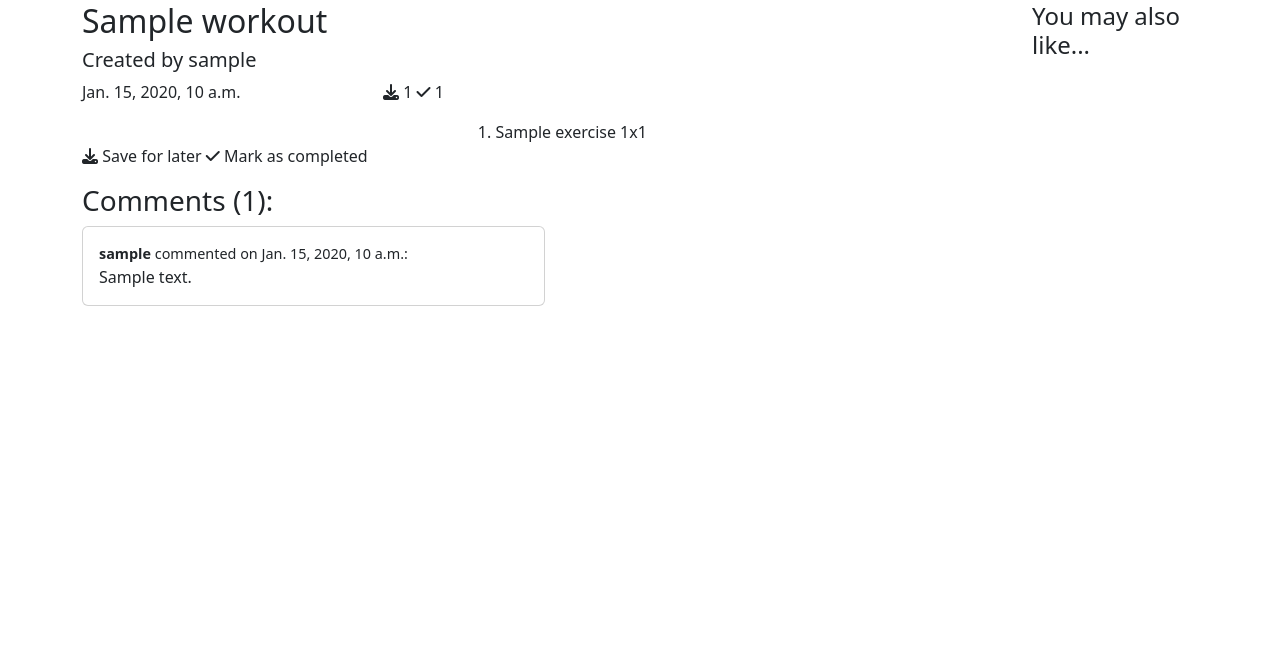
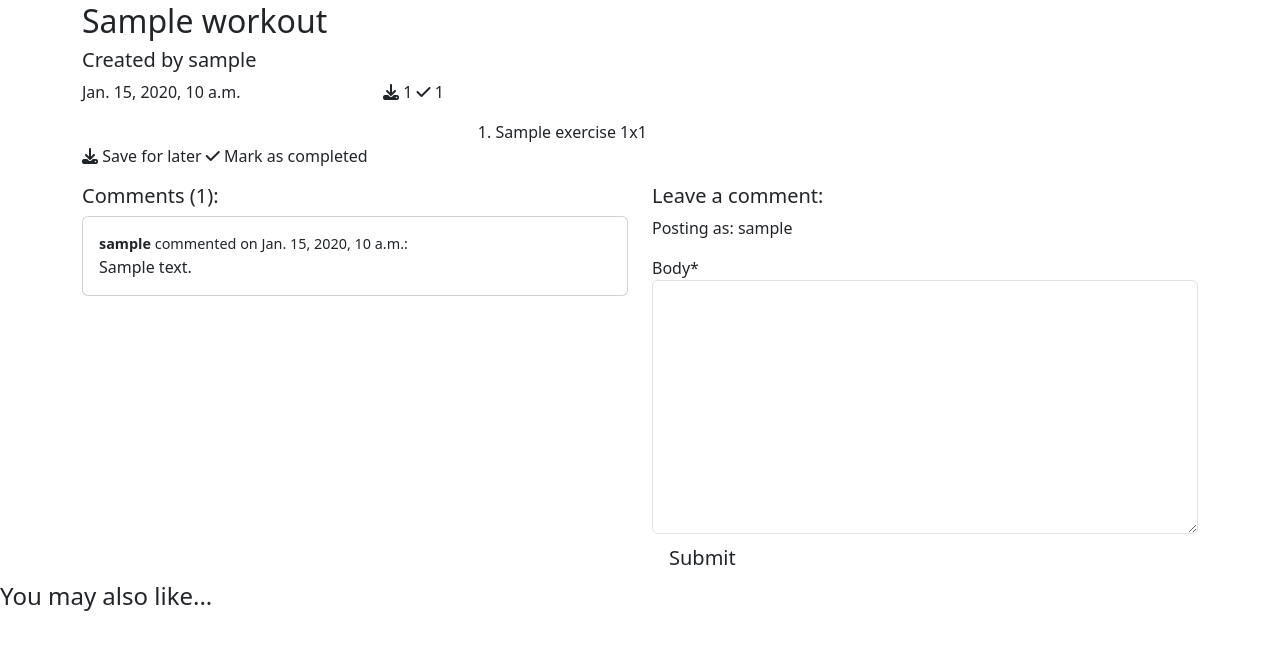
Before and after one commit to mariacjones1/build-fitness, a Django app: a page that uses templates/workout_detail.html in a window 1280 px wide. Shown: the part 114-774 px from the top of the page. Run offline with Django 3.2, Linux system fonts and the light colour scheme; a user stored in the database is signed in; tables that the repository leaves empty hold one stand-in row (values such as "Sample post"); some libraries are stand-ins or nearby versions.

Commit message:
Add commenting functionality

```diff
--- /dev/null
+++ b/planner/forms.py
@@ -0,0 +1,8 @@
+from .models import Comment
+from django import forms
+
+
+class CommentForm(forms.ModelForm):
+    class Meta:
+        model = Comment
+        fields = ('body',)
--- a/planner/views.py
+++ b/planner/views.py
@@ -2,6 +2,7 @@ from django.shortcuts import render, get_object_or_404
 from django.views import generic, View
 from django.template import RequestContext
 from .models import Workout, Category
+from .forms import CommentForm
 
 
 def homepage(request):
@@ -45,6 +46,10 @@ class WorkoutDetail(View):
             approved=True).order_by("created_on")
         saved = False
         completed = False
+        if workout.saves.filter(id=self.request.user.id).exists():
+            saved = True
+        if workout.completed.filter(id=self.request.user.id).exists():
+            completed = True
 
         return render(
             request,
@@ -55,5 +60,39 @@ class WorkoutDetail(View):
                 "commented": False,
                 "saved": saved,
                 "completed": completed,
-            }
+                "comment_form": CommentForm(),
+            },
         )
+
+    def post(self, request, slug, *args, **kwargs):
+        queryset = Workout.objects.all()
+        workout = get_object_or_404(queryset, slug=slug)
+        comments = workout.comments.filter(
+            approved=True).order_by("created_on")
+        saved = False
+        completed = False
+        if workout.saves.filter(id=self.request.user.id).exists():
+            saved = True
+        if workout.completed.filter(id=self.request.user.id).exists():
+            completed = True
+
+        comment_form = CommentForm(data=request.POST)
+        if comment_form.is_valid():
+            comment_form.instance.user = request.user
+            comment = comment_form.save(commit=False)
+            comment.workout = workout
+            comment.save()
+        else:
+            comment_form = CommentForm()
+
+        return render(
+            request,
+            "workout_detail.html",
+            {
+                "workout": workout,
+                "comments": comments,
+                "commented": True,
+                "saved": saved,
+                "completed": completed,
+            },
+        )
--- a/requirements.txt
+++ b/requirements.txt
@@ -5,6 +5,7 @@ dj3-cloudinary-storage==0.0.6
 Django==3.2.20
 django-allauth==0.55.0
 django-colorfield==0.9.0
+django-crispy-forms==1.14.0
 django-multiselectfield==0.1.12
 gunicorn==21.2.0
 oauthlib==3.2.2
--- a/templates/workout_detail.html
+++ b/templates/workout_detail.html
@@ -1,6 +1,8 @@
 {% extends "base.html" %}
 
 {% block content %}
+
+{% load crispy_forms_tags %}
 
 <div class="container">
     <div class="row">
@@ -13,12 +15,14 @@
                         <p>{{ workout.created_on}}</p>
                     </div>
                     <div class="col-md-2">
-                        <p class="text-end"><i class="fa-solid fa-download"></i> {{ workout.number_of_saves }} <i class="fa-solid fa-check"></i> {{ workout.number_of_completed }}</p>
+                        <p class="text-end"><i class="fa-solid fa-download"></i> {{ workout.number_of_saves }} <i
+                                class="fa-solid fa-check"></i> {{ workout.number_of_completed }}</p>
                     </div>
                 </div>
                 <div class="col-md-5">
                     {% if "placeholder" in workout.image.url %}
-                    <img class="card-img-top" src=" {{ workout.category.image.url }}" style="height: 30vh; object-fit: cover;">
+                    <img class="card-img-top" src=" {{ workout.category.image.url }}"
+                        style="height: 30vh; object-fit: cover;">
                     {% else %}
                     <img class="card-img-top" src=" {{ workout.image.url }}">
                     {% endif %}
@@ -33,9 +37,15 @@
                 <p><i class="fa-solid fa-download"></i> Save for later
                     <i class="fa-solid fa-check"></i> Mark as completed</p>
             </div>
+        </div>
+    </div>
+</div>
+
+<div class="container">
+    <div class="row">
         <div class="col-md-6">
             {% with comments.count as total_comments %}
-                <h3>Comments ({{ total_comments }}):</h3>
+            <h5>Comments ({{ total_comments }}):</h5>
             {% endwith %}
             <div class="card">
                 {% for comment in comments %}
@@ -49,12 +59,32 @@
                 </div>
             </div>
         </div>
+        <div class="col-md-6">
+            <div class="card-body">
+                {% if commented %}
+                <div class="alert alert-success" role="alert">
+                    Your comment is awaiting approval
+                </div>
+                {% else %}
+
+                {% if user.is_authenticated %}
+                <h5>Leave a comment:</h5>
+                <p>Posting as: {{ user.username }}</p>
+                <form method="POST">
+                    {{ comment_form | crispy }}
+                    {% csrf_token %}
+                    <button type="submit" class="btn btn-signup btn-lg">Submit</button>
+                </form>
+                {% endif %}
+                {% endif %}
+            </div>
+
+        </div>
+    </div>
 </div>
         <div class="col-md-2">
             <h4>You may also like...</h4>
         </div>
-    </div>
 
-</div>
 
 {% endblock content %}
```
Also changed, not shown: build/settings.py. Lines whose indentation alone changed are shown as unchanged.
